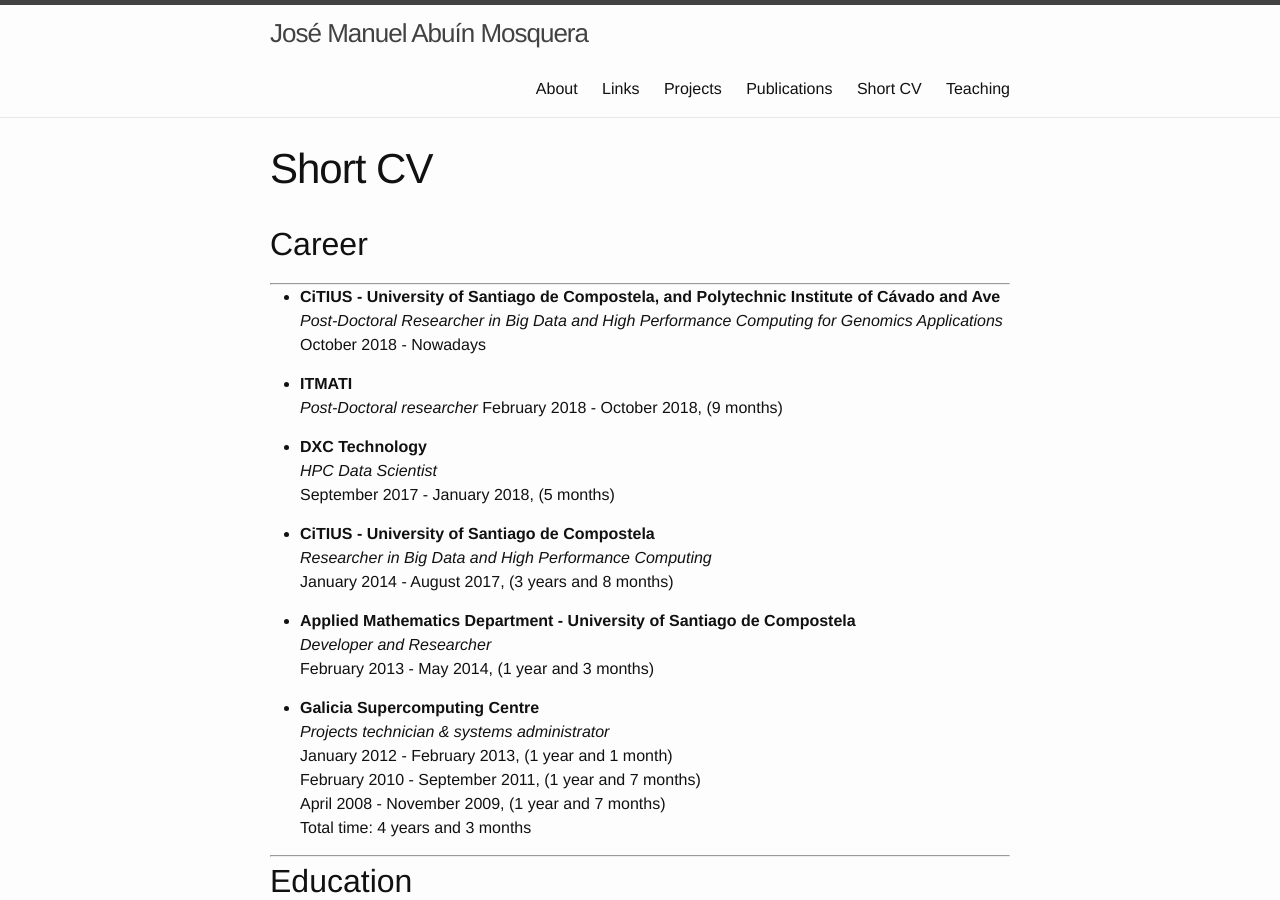
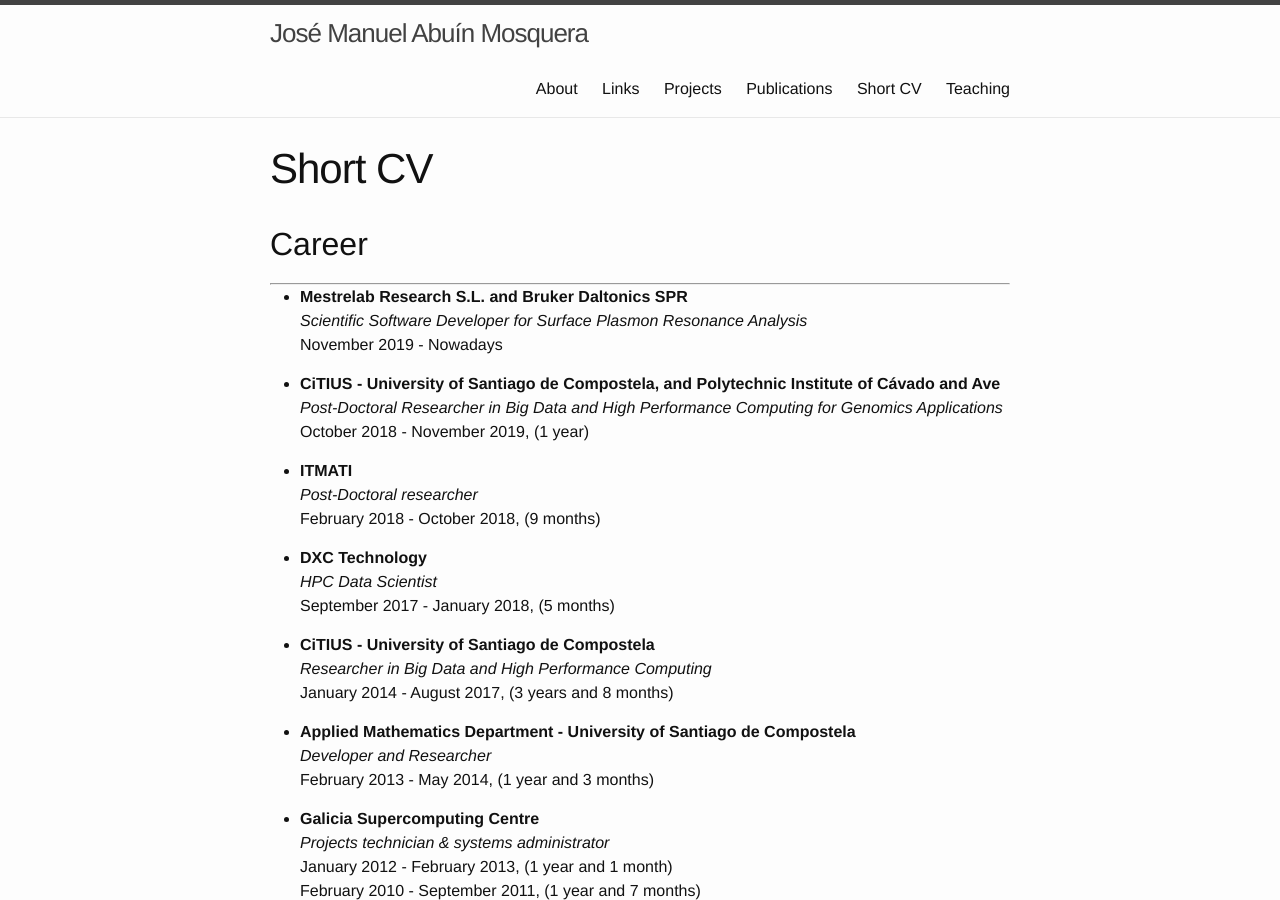
Before and after one commit to jmabuin/jmabuin.github.io, a Jekyll site: the page built from shortcv.md, in a window 1280 px wide and 900 px high. Built offline with Jekyll 4.4.1, drawn with Linux system fonts in a browser that asks for light colours; nearby versions of some CDN libraries.

Commit message:
Some information updated

```diff
--- a/index.html
+++ b/index.html
@@ -25,7 +25,7 @@
 </header>
 <div class="post-content">
 <img src="images/Eu_Periodico_Rounded_BW.png" alt="This is me" style="width:200px;height:200px;float: right;">
-<p>Thanks for your visit! My name is <b>José Manuel Abuín Mosquera</b>. I am a software developer, computer engineer and researcher. Nowadays I work as Post-Doctoral researcher at <a href = "http://citius.usc.es" target="_blank">CiTIUS</a> and <a href = "https://ipca.pt/" target="_blank">IPCA</a>.</p>
+<p>Thanks for your visit! My name is <b>José Manuel Abuín Mosquera</b>. I am a software developer, computer engineer and researcher. Nowadays I work as Scientific Software Developer at <a href = "https://mestrelab.com/" target="_blank">Mestrelab Research S.L.</a> and <a href = "https://www.bruker.com/products/surface-plasmon-resonance.html" target="_blank">Bruker Daltonics SPR</a>.</p>
 
 <p>Previously I worked in different places as computer scientist, engineer and researcher. You can find more information about my professional career at the <a href="http://jmabuin.github.io/shortcv/">Short CV</a> section.
 <p>My main interests are focused on <ul>
--- a/shortcv.md
+++ b/shortcv.md
@@ -7,9 +7,13 @@
 ## Career ##
 
 ---
+* **Mestrelab Research S.L. and Bruker Daltonics SPR**
+_Scientific Software Developer for Surface Plasmon Resonance Analysis_
+November 2019 - Nowadays
+
 * **CiTIUS - University of Santiago de Compostela, and Polytechnic Institute of Cávado and Ave**
 _Post-Doctoral Researcher in Big Data and High Performance Computing for Genomics Applications_
-October 2018 - Nowadays
+October 2018 - November 2019, (1 year)
 
 * **ITMATI**
 _Post-Doctoral researcher_
```
